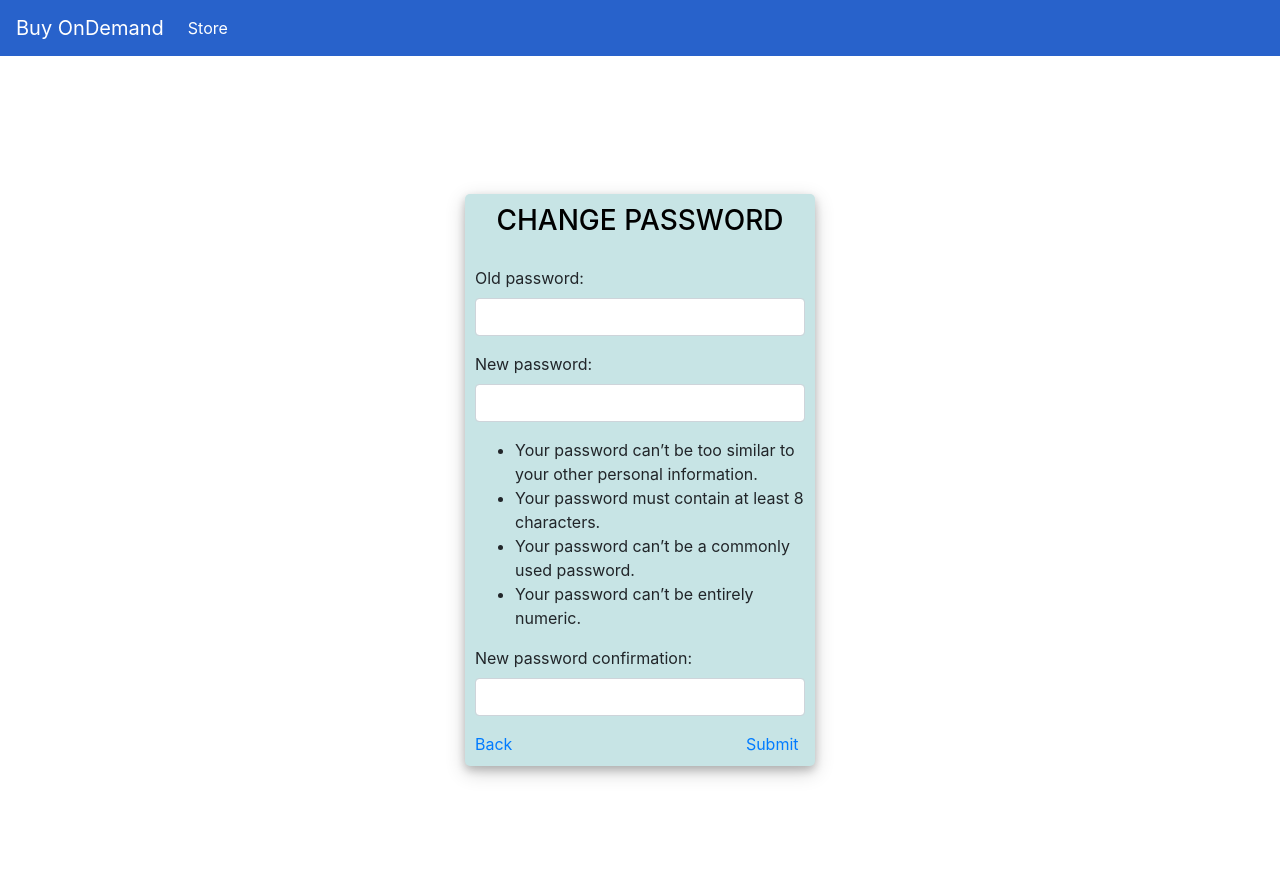
After one commit to AliceLiu17/CSC322-Ebay, a Django app: page /buyer_profile/change_password in a window 1280 px wide. The commit adds this page. Run offline with Django 4.2, Linux system fonts and the light colour scheme; a user stored in the database is signed in; some libraries are stand-ins or nearby versions.

Commit message:
logout button and changing passwords

```diff
--- a/store/forms.py
+++ b/store/forms.py
@@ -2,6 +2,8 @@ from django.forms import ModelForm
 from django.contrib.auth.forms import UserCreationForm
 from django.contrib.auth.models import User
 from django import forms
+
+from django.contrib.auth.forms import PasswordChangeForm
 
 from .models import Order
 
@@ -17,7 +19,9 @@ class CreateUserForm(UserCreationForm):
         fields = ['username','email', 'password1','password2']
 
 
-
-
-
-        # includle user_type(buyer or seller) later
+class MyPasswordChangeForm(PasswordChangeForm):
+    def __init__(self, *args, **kwargs):
+        super().__init__(*args, **kwargs)
+        self.fields["old_password"].widget = forms.PasswordInput(attrs={"class": "form-control"})
+        self.fields["new_password1"].widget = forms.PasswordInput(attrs={"class": "form-control"})
+        self.fields["new_password2"].widget = forms.PasswordInput(attrs={"class": "form-control"})
--- a/store/templates/store/admin_profile.html
+++ b/store/templates/store/admin_profile.html
@@ -76,6 +76,12 @@
 				<ul class="navbar-nav mr-auto">
 				  <li class="nav-item active">
 					<a class="nav-link" href="{% url 'store' %}">Store <span class="sr-only">(current)</span></a>
+                    <!-- ADMIN LOGOUT-->
+                </ul>
+                <div class="form-inline my-2 my-lg-0">
+                <a href="{% url 'logout' %}"class="btn btn-warning">Logout</a>
+            </div>
+
 			</div>
 		</nav>
 
--- /dev/null
+++ b/store/templates/store/change_password.html
@@ -0,0 +1,120 @@
+
+<!DOCTYPE html>
+{% load static %}
+
+<html>
+
+<head>
+	<title>Register</title>
+	<link rel="stylesheet" href="https://stackpath.bootstrapcdn.com/bootstrap/4.1.3/css/bootstrap.min.css" integrity="sha384-MCw98/SFnGE8fJT3GXwEOngsV7Zt27NXFoaoApmYm81iuXoPkFOJwJ8ERdknLPMO" crossorigin="anonymous">
+	<script src="https://ajax.googleapis.com/ajax/libs/jquery/3.3.1/jquery.min.js"></script>
+	<link rel="stylesheet" href="https://use.fontawesome.com/releases/v5.6.1/css/all.css" integrity="sha384-gfdkjb5BdAXd+lj+gudLWI+BXq4IuLW5IT+brZEZsLFm++aCMlF1V92rMkPaX4PP" crossorigin="anonymous">
+	<meta name="viewport" content="width=device-width, initial-scale=1, maximum-scale=1, minimum-scale=1" />
+
+	<link rel="stylesheet" href="https://stackpath.bootstrapcdn.com/bootstrap/4.4.1/css/bootstrap.min.css" integrity="sha384-Vkoo8x4CGsO3+Hhxv8T/Q5PaXtkKtu6ug5TOeNV6gBiFeWPGFN9MuhOf23Q9Ifjh" crossorigin="anonymous">
+
+	<link rel="stylesheet" type="text/css" href="{% static 'css/main.css' %}">
+
+    <style>
+		body,
+		html {
+			margin: 0;
+			padding: 0;
+			height: 100%;
+			background: white!important;
+		}
+		.user_card {
+			width: 350px;
+			margin-top: auto;
+			margin-bottom: auto;
+			background: #c7e4e5;
+			position: relative;
+			display: flex;
+			justify-content: center;
+			flex-direction: column;
+			padding: 10px;
+			box-shadow: 0 4px 8px 0 rgba(0, 0, 0, 0.2), 0 6px 20px 0 rgba(0, 0, 0, 0.19);
+			-webkit-box-shadow: 0 4px 8px 0 rgba(0, 0, 0, 0.2), 0 6px 20px 0 rgba(0, 0, 0, 0.19);
+			-moz-box-shadow: 0 4px 8px 0 rgba(0, 0, 0, 0.2), 0 6px 20px 0 rgba(0, 0, 0, 0.19);
+			border-radius: 5px;
+
+		}
+
+		.form_container {
+			margin-top: 20px;
+		}
+
+		#form-title{
+			color: black;
+		}
+		.login_btn {
+			width: 100%;
+			background: #33ccff !important;
+			color: black !important;
+		}
+		.login_btn:focus {
+			box-shadow: none !important;
+			outline: 0px !important;
+		}
+		.login_container {
+			padding: 0 2rem;
+		}
+		.input-group-text {
+			background: #f7ba5b !important;
+			color: white !important;
+			border: 0 !important;
+			border-radius: 0.25rem 0 0 0.25rem !important;
+		}
+		.input_user,
+		.input_pass:focus {
+			box-shadow: none !important;
+			outline: 0px !important;
+		}
+	</style>
+
+
+</head>
+<body>
+	<nav class="navbar navbar-expand-lg navbar-dark bg-dark">
+		<a class="navbar-brand" href="{% url 'store' %}">Buy OnDemand</a>
+		<button class="navbar-toggler" type="button" data-toggle="collapse" data-target="#navbarSupportedContent" aria-controls="navbarSupportedContent" aria-expanded="false" aria-label="Toggle navigation">
+		  <span class="navbar-toggler-icon"></span>
+		</button>
+
+		<div class="collapse navbar-collapse" id="navbarSupportedContent">
+			<ul class="navbar-nav mr-auto">
+			  <li class="nav-item active">
+				<a class="nav-link" href="{% url 'store' %}">Store <span class="sr-only">(current)</span></a>
+
+			  </div>
+			</nav>
+
+			<div class="container">
+				   <br>
+				   {% block content %}
+				   {% endblock content %}
+				</div>
+
+
+		   <script src="https://code.jquery.com/jquery-3.4.1.slim.min.js" integrity="sha384-J6qa4849blE2+poT4WnyKhv5vZF5SrPo0iEjwBvKU7imGFAV0wwj1yYfoRSJoZ+n" crossorigin="anonymous"></script>
+
+		   <script src="https://cdn.jsdelivr.net/npm/popper.js@1.16.0/dist/umd/popper.min.js" integrity="sha384-Q6E9RHvbIyZFJoft+2mJbHaEWldlvI9IOYy5n3zV9zzTtmI3UksdQRVvoxMfooAo" crossorigin="anonymous"></script>
+
+		   <script src="https://stackpath.bootstrapcdn.com/bootstrap/4.4.1/js/bootstrap.min.js" integrity="sha384-wfSDF2E50Y2D1uUdj0O3uMBJnjuUD4Ih7YwaYd1iqfktj0Uod8GCExl3Og8ifwB6" crossorigin="anonymous"></script>
+
+           <div class="container h-100">
+            <div class="d-flex justify-content-center h-100">
+                <div class="user_card">
+                    <div class="d-flex justify-content-center">
+                        <h3 id="form-title">CHANGE PASSWORD</h3>
+                    </div>
+                    <div class="d-flex justify-content-center form_container">
+                        <form method="post">
+                            {% csrf_token %}
+                            {{ form.as_p }}
+                            <a href="http://127.0.0.1:8000/seller_profile/">Back</a>
+                            {% comment %} after changing password, they need to log back in with that new password {% endcomment %}
+                            <a href= "{% url 'login' %}"" class= "button" style = "position:relative; right:-229px">Submit</a>
+                        </form>
+                    </div>
+                 </div>
--- a/store/urls.py
+++ b/store/urls.py
@@ -1,6 +1,6 @@
 from django.urls import path
-
 from . import views
+from django.contrib.auth import views as auth_views
 
 urlpatterns = [
 	#Leave as empty string for base url
@@ -18,9 +18,14 @@ urlpatterns = [
  	path('buyer_profile/', views.buyerProfile, name="buyer_profile"),
 	path('seller_profile/', views.sellerProfile, name="seller_profile"),
 	path('admin_profile/', views.adminProfile, name="admin_profile"),
-	path('seller_profile/complaints', views.complaints, name='complaints_page')
+	path('seller_profile/complaints', views.complaints, name='complaints_page'),
+	path('buyer_profile/complaints', views.complaints, name='complaints_page'),
 	# path('seller-home/', views.sellerHome, name="seller-home"),
  	# path('admin-home/', views.adminHome, name="admin-home"),
+
+	path('seller_profile/change_password', views.PasswordChangeView.as_view(template_name = 'store/change_password.html'), name='change_password'),
+	path('buyer_profile/change_password', views.PasswordChangeView.as_view(template_name = 'store/change_password.html'), name='change_password'),
+	#path('^change-password/$', auth_views.password_change, {'post_change_redirect': 'next_page'}, name='password_change'),
 
 
 
--- a/store/views.py
+++ b/store/views.py
@@ -10,6 +10,9 @@ from .forms import OrderForm, CreateUserForm
 from django.contrib import messages
 from django.contrib.auth import authenticate, login, logout
 #from .filters import OrderFilter
+from django.contrib.auth.views import PasswordChangeView
+from store.forms import MyPasswordChangeForm
+
 
 def store(request):
 
@@ -139,6 +142,8 @@ def loginPage(request):
 				return redirect('http://127.0.0.1:8000/seller_profile/')	# CHANGE TO PATH OF SELLER ACCOUNT
 			elif user.username == 'admin1':
 				return redirect('http://127.0.0.1:8000/admin_profile/') # for admins page
+			elif user.username == 'buyerpractice':
+				return redirect('http://127.0.0.1:8000/seller_profile/')	# buyer practice, I meant seller
 		else:
 			messages.info(request, 'username or password is incorrect')
 
@@ -180,7 +185,9 @@ def adminProfile(request):
  	if request.method == "GET":
  		return render (request, 'store/admin_profile.html')
 
-
+class PasswordChangeView(PasswordChangeView):
+    form_class = MyPasswordChangeForm
+    template_name = "store/change_password.html"
 # def storeBuyer(request):
 
 # 	if request.user.is_authenticated:
```
Also changed, not shown: store/templates/store/buyer_profile.html (+10 -3 lines), store/templates/store/seller_profile.html (+7 -2 lines), db.sqlite3.
